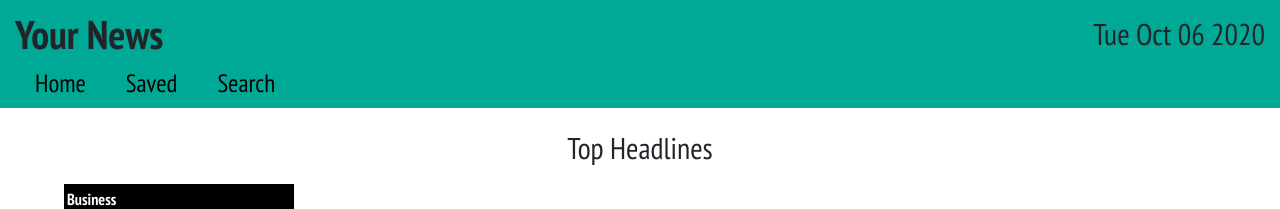
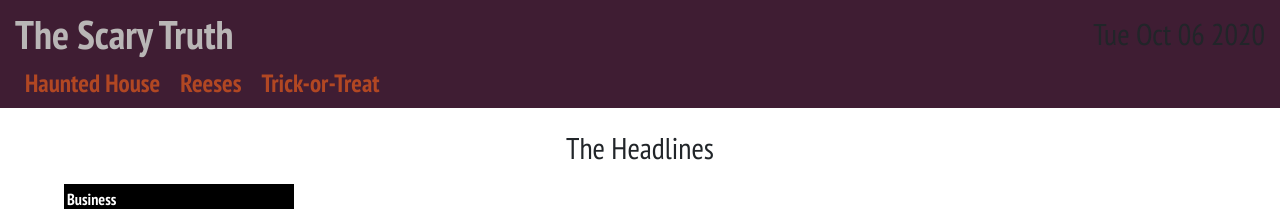
Before and after one commit to kimrass14/project2-react, a React (Create React App) app: page / in a window 1280 px wide. Shown: the top 209 px of the page. Built offline with nearby package versions, Linux system fonts and the light colour scheme; no server answers; grey boxes are pictures that could not be loaded.

Commit message:
ALL functions operational

```diff
--- a/package.json
+++ b/package.json
@@ -3,6 +3,9 @@
   "version": "0.1.0",
   "private": true,
   "dependencies": {
+    "@fortawesome/fontawesome-svg-core": "^1.2.32",
+    "@fortawesome/free-solid-svg-icons": "^5.15.1",
+    "@fortawesome/react-fontawesome": "^0.1.11",
     "@testing-library/jest-dom": "^4.2.4",
     "@testing-library/react": "^9.5.0",
     "@testing-library/user-event": "^7.2.1",
--- a/src/App.css
+++ b/src/App.css
@@ -10,11 +10,12 @@ header {
   display: flex;
   justify-content: space-between;
   padding: 10px 15px;
-  background-color: #00A896;
+  background-color: #3F1D33;
 
 }
 
 header h1 {
+  color: #B9B6B6;
   font-size: 30px;
   font-weight: 700;
   margin: 0;
@@ -27,7 +28,7 @@ header h2 {
 
 .navContainer {
   width: 100%;
-  background-color: #00A896;
+  background-color: #3F1D33;
   padding: 0px 15px 10px 15px;
   display: flex;
   position: fixed;
@@ -37,11 +38,14 @@ header h2 {
 }
 
 h3.navtext {
-  color: black;
+  color: #B14723;
+  font-weight: 700;
   font-size: 20px;
-  margin: 0 20px 0 20px;
+  margin: 0 10px 0 10px;
 }
 .navContainer .btn {
+  color: #B14723;
+  font-weight: 700;
   font-size: 20px;
   padding: 0;
 }
--- a/src/App.js
+++ b/src/App.js
@@ -30,23 +30,23 @@ function App() {
 
   const handleSave = (article) => {
     ///// trying to have button remove article if bookmarked clicked again////
-    // console.log('article', {...article})
+    console.log('article', {...article})
 
-      // const newSaved = [...savedList]
-      // console.log('newSaved', newSaved)
+      const newSaved = [...savedList]
+      console.log('newSaved', newSaved)
 
-      // let articleIndex = newSaved.indexOf(article)
-      // console.log('article index', articleIndex)
+      let articleIndex = newSaved.findIndex((item) => article.title === item.title)
+      console.log('article index', articleIndex)
 
-      // if (articleIndex >= 0) {
-      //   newSaved.splice(articleIndex, 1)
-      // } else {
-      //   newSaved.push(article)
-      // }
-      // setSavedList(newSaved)
+      if (articleIndex >= 0) {
+        newSaved.splice(articleIndex, 1)
+      } else {
+        newSaved.push(article)
+      }
+      setSavedList(newSaved)
 
-    setSavedList([...savedList, article])
-    console.log('Saved articles array', savedList)
+    // setSavedList([...savedList, article])
+    // console.log('Saved articles array', savedList)
   }
 
   ///REMOVES SAVED ARTICLE ON CLICK OF BUTTON - I DID IT!!!!////
@@ -68,7 +68,7 @@ function App() {
       <div className="app">
         <header>
           <div className="header-title">
-            <h1>Your News</h1>
+            <h1>The Scary Truth</h1>
             <h2>{currentDate}</h2>
           </div>
           <nav className="navContainer">
@@ -83,9 +83,9 @@ function App() {
                 <Dropdown.Item as={Link} to="/sports" href="#/action-3">Sports</Dropdown.Item>
               </Dropdown.Menu>
             </Dropdown>
-            <Link to="/"><h3 className="navtext">Home</h3></Link>
-            <Link to="/saved"><h3 className="navtext">Saved</h3></Link>
-            <Link to="/search"><h3 className="navtext">Search</h3></Link>
+            <Link to="/"><h3 className="navtext">Haunted House</h3></Link>
+            <Link to="/saved"><h3 className="navtext">Reeses</h3></Link>
+            <Link to="/search"><h3 className="navtext">Trick-or-Treat</h3></Link>
           </nav>
         </header>
 
--- a/src/CategoryComponents/Homepage.js
+++ b/src/CategoryComponents/Homepage.js
@@ -21,7 +21,7 @@ const Homepage = () => {
 
     return(
         <>
-            <h4>Top Headlines</h4>
+            <h4>The Headlines</h4>
             <div className="res-cat-container">
                 <RespCatTiles />
                 <div className="cat-list-container">
--- a/src/NewsList/NewsList.js
+++ b/src/NewsList/NewsList.js
@@ -1,9 +1,11 @@
 import React from 'react'
 import { Context } from '../App'
 import './list.css'
+import { FontAwesomeIcon } from '@fortawesome/react-fontawesome'
+import {faGhost} from '@fortawesome/free-solid-svg-icons'
 
 const NewsList = (props) => {
-    console.log('newslist props', props)
+    // console.log('newslist props', props)
 
     const ctx = React.useContext(Context)
 
@@ -23,7 +25,7 @@ const NewsList = (props) => {
                         <p className="title">{item.title}</p>
                         {/* <p className="source">{item.source.name}</p> */}
                         <p className="description">{item.description}</p>
-                        <button onClick={() => { ctx.handleSave(item) }}>Bookmark</button>
+                        <button onClick={() => { ctx.handleSave(item) }}><FontAwesomeIcon icon={faGhost} /></button>
                     </div>
                 </div>
             )
--- a/src/NewsList/list.css
+++ b/src/NewsList/list.css
@@ -25,6 +25,7 @@ img.image {
 .description {
     display: none;
 }
+
 
 @media (min-width: 768px) {
     .preview {
--- a/src/Search/Search.js
+++ b/src/Search/Search.js
@@ -9,12 +9,13 @@ const Search = () => {
         setSearch(event.target.value)
     }
 
-    let something = (blah) => {
-        getNews(blah)
-    }
+    // let something = (blah) => {
+    //     getNews(blah)
+    // }
     const handleSubmit = (event) => {
         event.preventDefault()
-        something(search)
+        getNews(search)
+        // something(search)
     }
     // WHY COULDNT I DO GETNEW(SEARCH) IN THE HANDLE SUBMIT FUNCTION?
 
```
Also changed, not shown: 1 other file (tests, documents, lock files or other folders).
